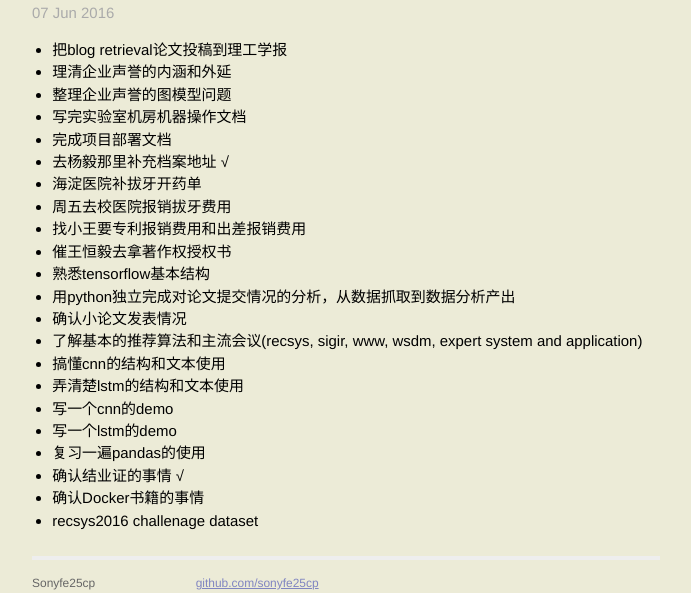
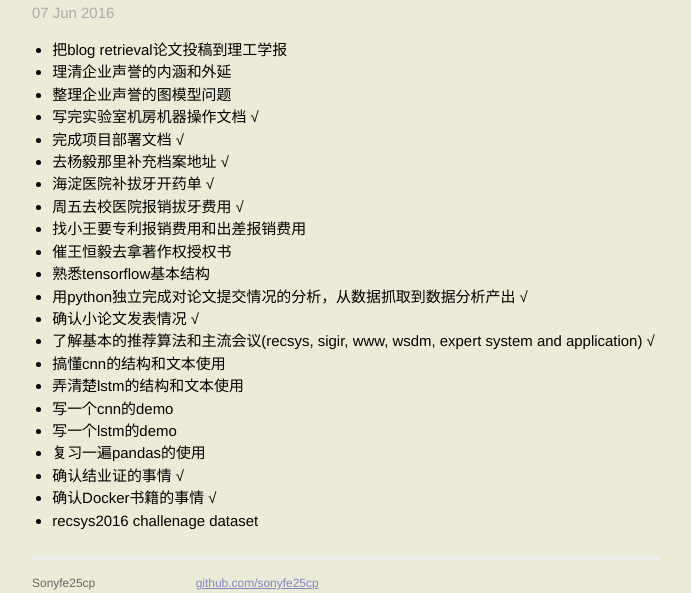
Before and after one commit to sonyfe25cp/sonyfe25cp.github.io, a Jekyll site: the page built from _posts/2016-06-07-things-before-career.md, in a window 1280 px wide. Shown: the part 197-790 px from the top of the page, without its empty margins (294-985 px from the left). Built offline with Jekyll 4.4.1, drawn with Linux system fonts in a browser that asks for light colours; comment, search, counter and statistics services are not loaded.

```diff
--- a/_posts/2016-06-07-things-before-career.md
+++ b/_posts/2016-06-07-things-before-career.md
@@ -7,22 +7,22 @@ category: phd
 * 把blog retrieval论文投稿到理工学报
 * 理清企业声誉的内涵和外延
 * 整理企业声誉的图模型问题
-* 写完实验室机房机器操作文档
-* 完成项目部署文档
+* 写完实验室机房机器操作文档 √
+* 完成项目部署文档 √
 * 去杨毅那里补充档案地址 √
-* 海淀医院补拔牙开药单
-* 周五去校医院报销拔牙费用
+* 海淀医院补拔牙开药单 √
+* 周五去校医院报销拔牙费用 √
 * 找小王要专利报销费用和出差报销费用
 * 催王恒毅去拿著作权授权书
 * 熟悉tensorflow基本结构
-* 用python独立完成对论文提交情况的分析，从数据抓取到数据分析产出
-* 确认小论文发表情况
-* 了解基本的推荐算法和主流会议(recsys, sigir, www, wsdm, expert system and application)
+* 用python独立完成对论文提交情况的分析，从数据抓取到数据分析产出 √
+* 确认小论文发表情况 √
+* 了解基本的推荐算法和主流会议(recsys, sigir, www, wsdm, expert system and application) √
 * 搞懂cnn的结构和文本使用
 * 弄清楚lstm的结构和文本使用
 * 写一个cnn的demo
 * 写一个lstm的demo
 * 复习一遍pandas的使用
 * 确认结业证的事情 √
-* 确认Docker书籍的事情
+* 确认Docker书籍的事情 √
 * recsys2016 challenage dataset
```
Also changed, not shown: _posts/2016-05-13-cs224d-word_vector.md (added, +104 -0 lines), _posts/2016-06-27-container-for-mongoDB.md (added, +30 -0 lines), image/0513/dl-vector-details.png (added), image/0513/dl-vector-sample1.png (added).
